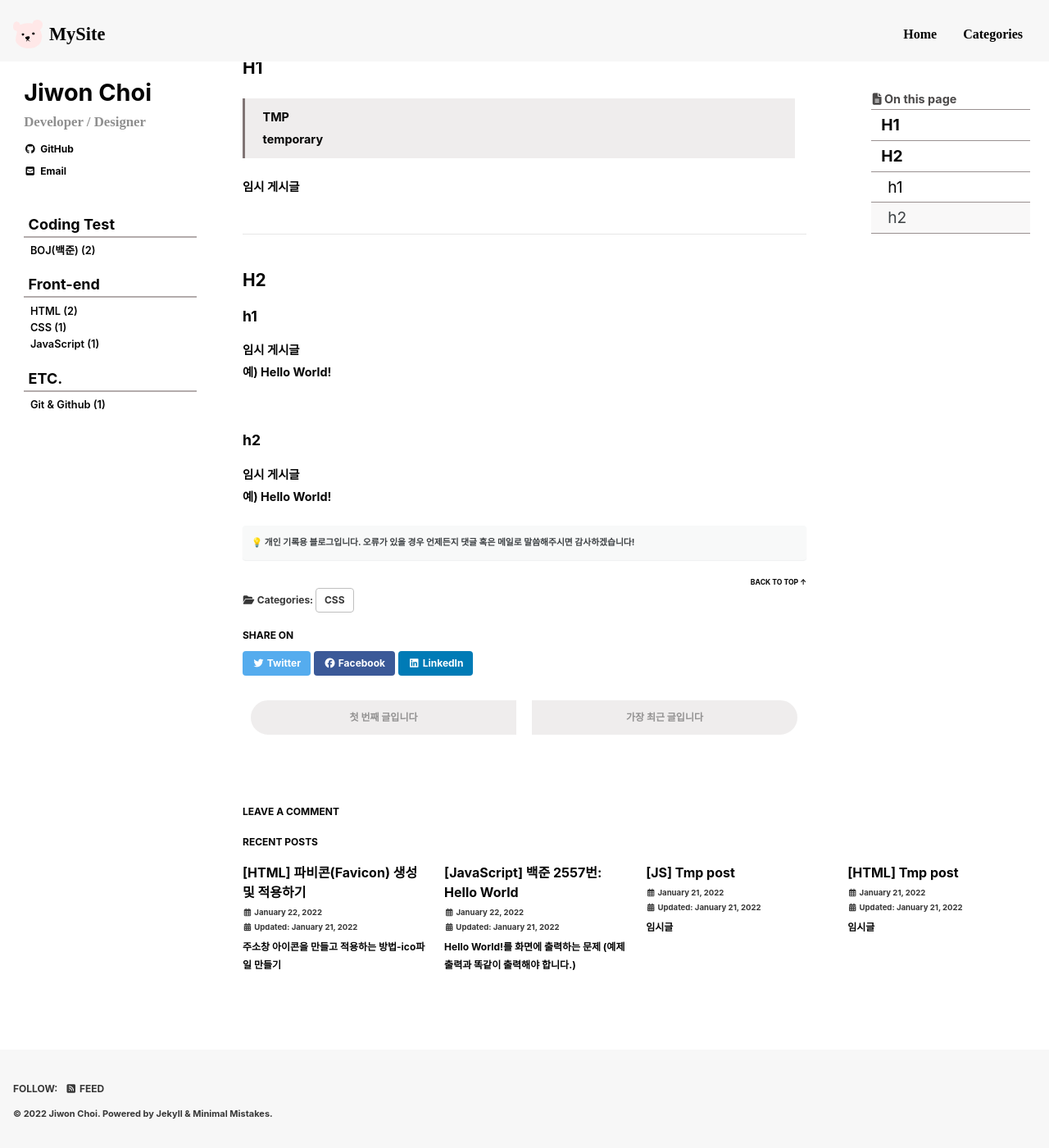
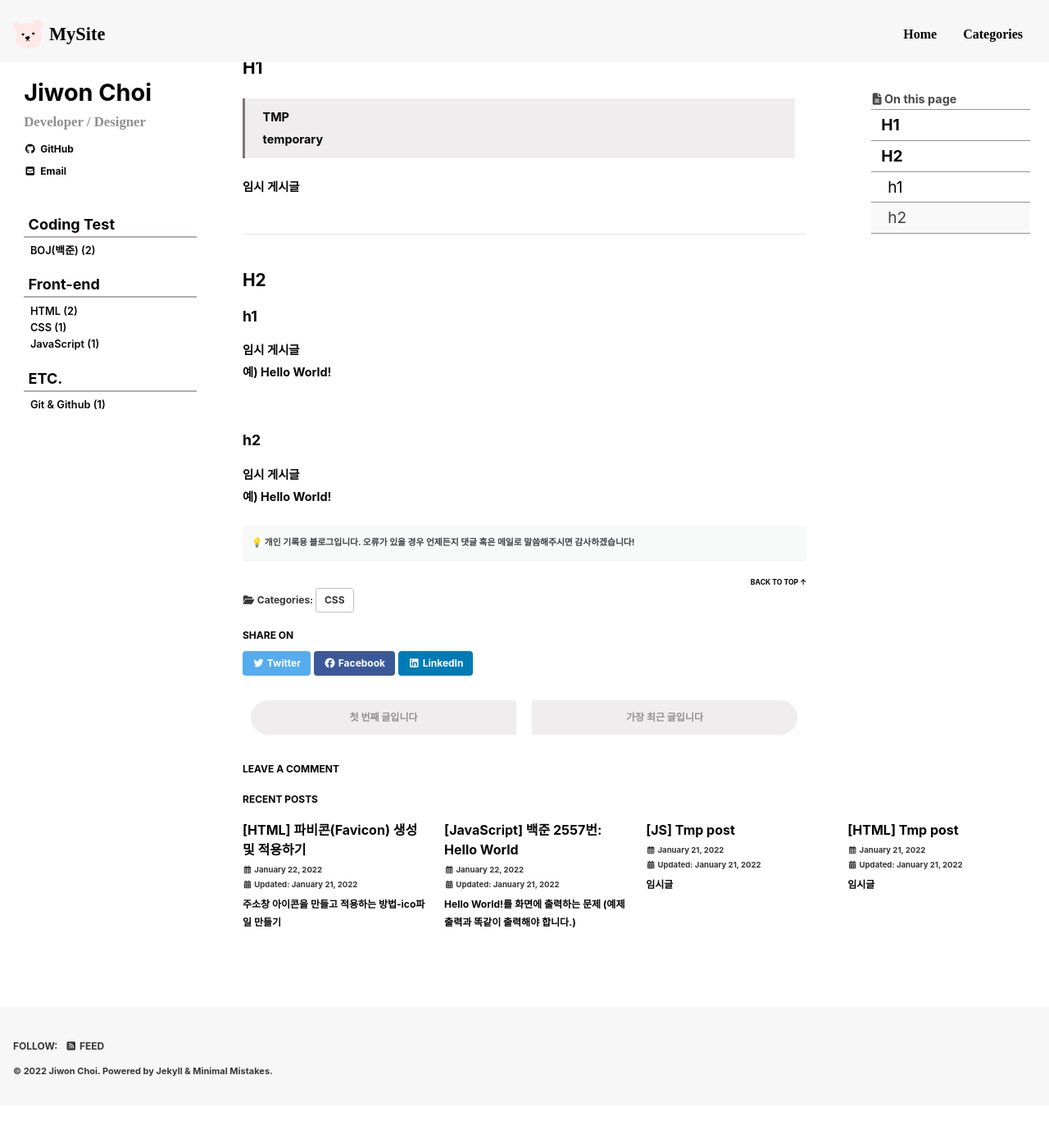
Before and after one commit to jc15853/jc15853.github.io, a Jekyll site: the page built from _posts/front-end/css/2022-01-21-css-tmp.md, in a window 1280 px wide and 1400 px high, scrolled down 149 px. Shown: the whole window at 82% size. Built offline with Jekyll 4.4.1, drawn with Linux system fonts in a browser that asks for light colours; cached includes are drawn as plain includes; nearby versions of some CDN libraries; some web fonts are replaced; comment, search, counter and statistics services are not loaded; after the commit the page ends 1497 px from its top, so only the background shows below that.

Commit message:
Edit Comment(colorscheme)

```diff
--- a/_config.yml
+++ b/_config.yml
@@ -41,7 +41,7 @@
     num_posts            : # 5 (default)
     colorscheme          : # "light" (default), "dark"
   utterances:
-    theme                : "photon-dark" # "github-light" (default), "github-dark"
+    theme                : "github-light" # "github-light" (default), "github-dark"
     issue_term           : "pathname" # "pathname" (default)
   staticman:
     branch               : # "master"
--- a/_sass/minimal-mistakes/_page.scss
+++ b/_sass/minimal-mistakes/_page.scss
@@ -429,9 +429,9 @@
 }
 
 .page__comments-title {
-  margin-top: 2rem;
+  //margin-top: 2rem;
   margin-bottom: 10px;
-  padding-top: 2rem;
+  //padding-top: 2rem;
   font-size: $type-size-6;
   border-top: 1px solid $border-color;
   text-transform: uppercase;
```
